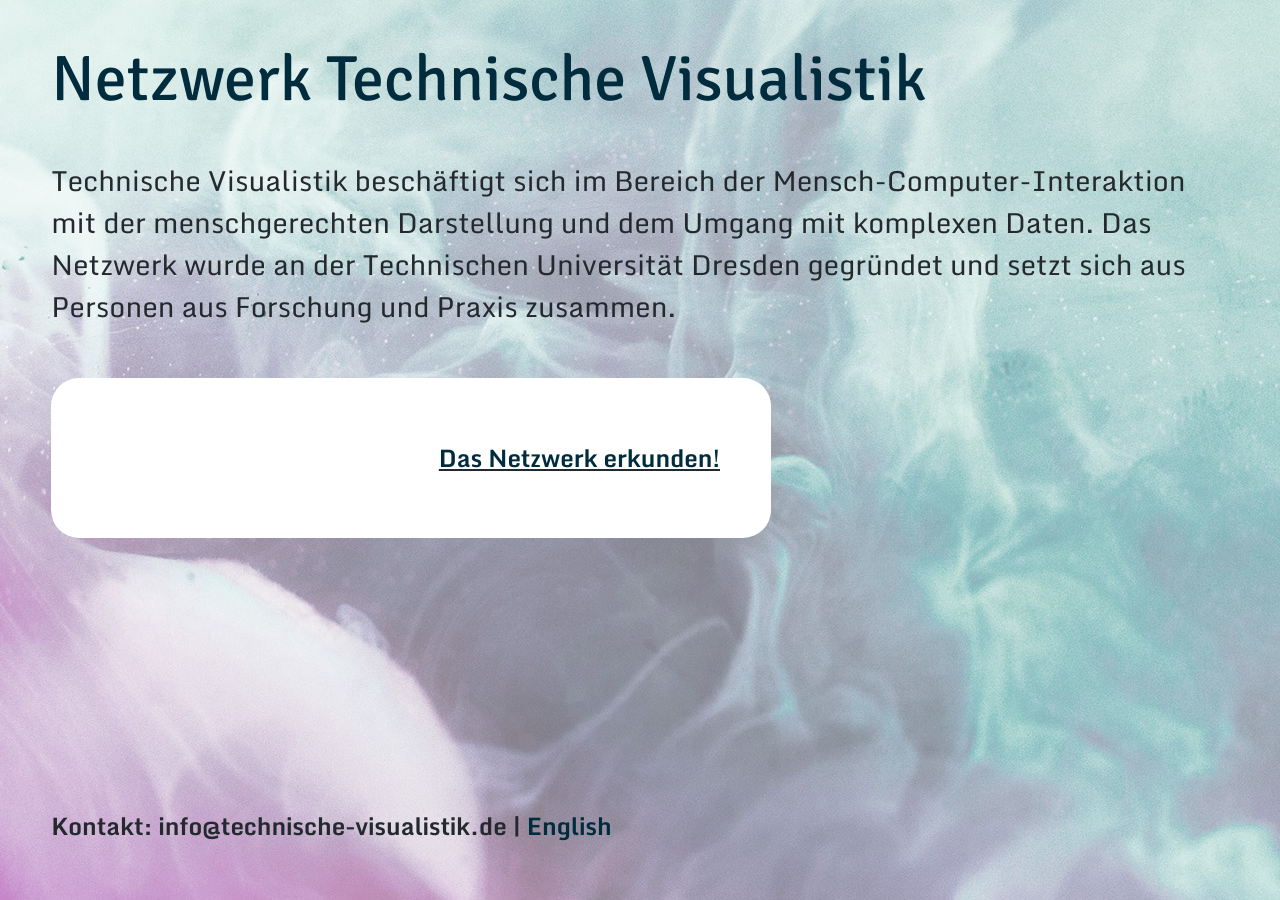
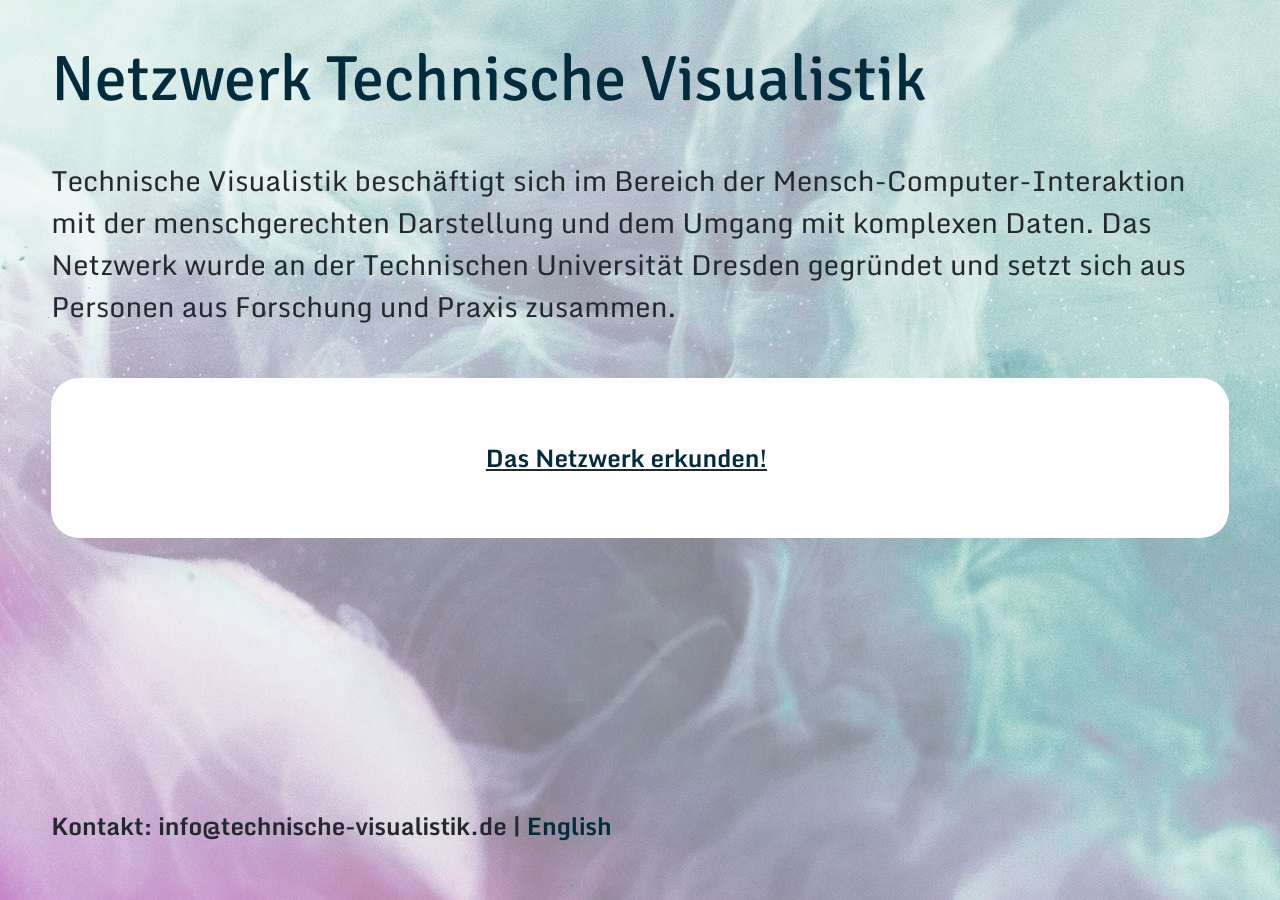
Before and after one commit to visualengineers/visualengineers.github.io, a Jekyll site: the page built from index.markdown, in a window 1280 px wide. Built offline with Jekyll 4.4.1, drawn with Linux system fonts in a browser that asks for light colours.

Commit message:
responsive fix landing page

```diff
--- a/_sass/_grid.scss
+++ b/_sass/_grid.scss
@@ -35,7 +35,8 @@
     display: flex;
     flex-direction: row-reverse;
     height: 111px + 2 * $fat-border-size;
-    width: 720px;
+    max-width: 720px;
+    min-width: 720px;
     bottom: $bottom-padding;
     right: 0px;
     background-color: #fff;
--- a/_sass/_responsive.scss
+++ b/_sass/_responsive.scss
@@ -19,6 +19,8 @@
 
     .discover {
         position: relative;
+        flex-direction: row;
+        justify-content: center;
         top: 0;
         right: 0;
         margin: 0;
@@ -26,6 +28,8 @@
         text-align: center;
         border-top-right-radius: $fat-border-radius;
         border-bottom-right-radius: $fat-border-radius;
+        max-width: none;
+        min-width: auto;
     }
 
     .banner {
```
